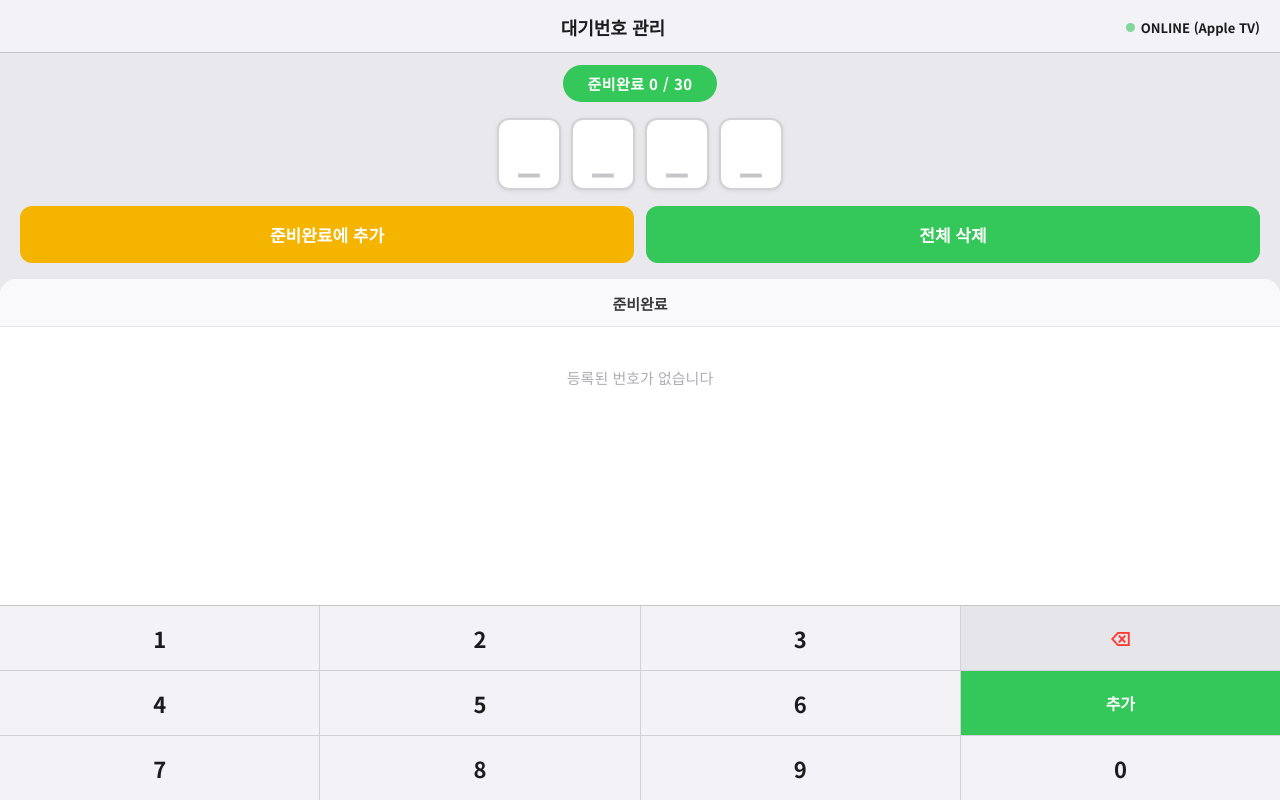
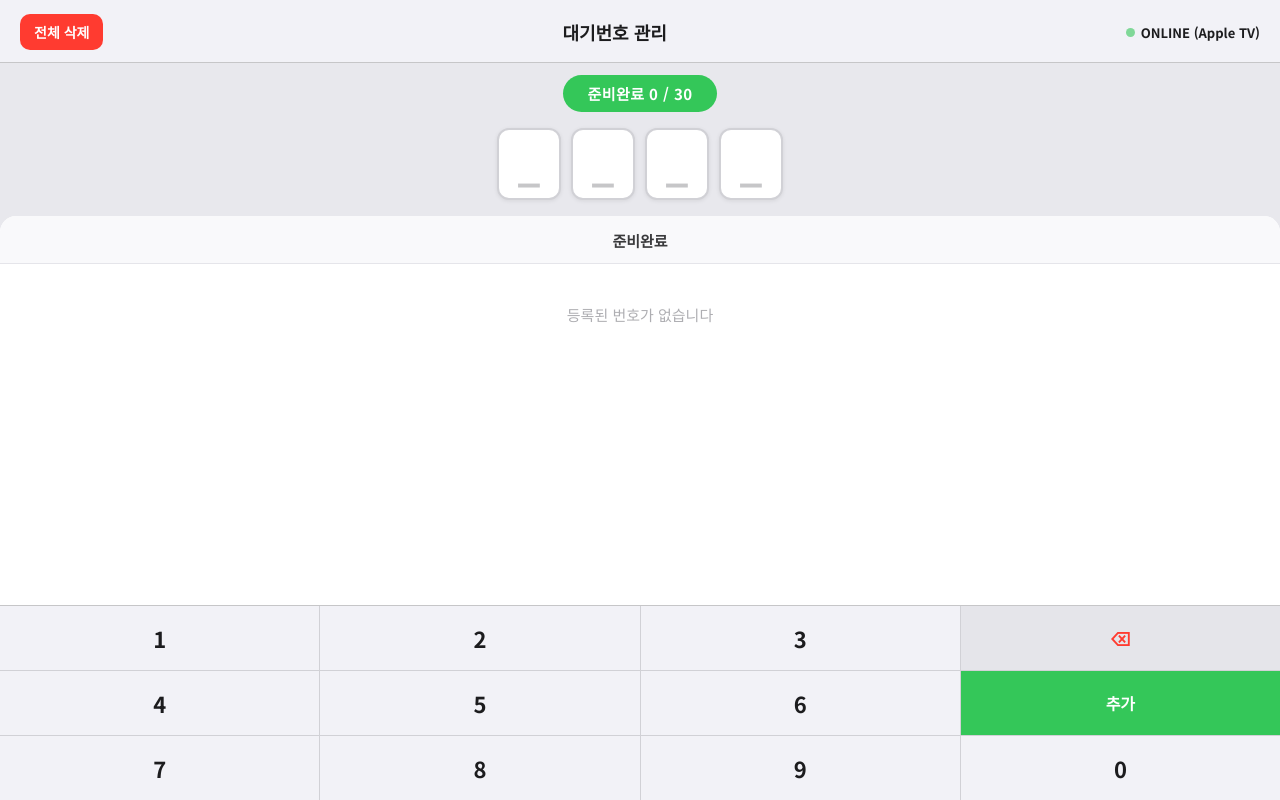
Before and after one commit to domino86604/queue-call-system, a Flask app: page / in a window 1280 px wide. Run offline with Flask 3, Linux system fonts and the light colour scheme; some libraries are stand-ins or nearby versions.

Commit message:
Fix: remove add button, move clear-all to nav bar, improve BT wake-up with Web Audio API

```diff
--- a/templates/control.html
+++ b/templates/control.html
@@ -108,36 +108,21 @@
 
     .digit-box.empty { color: #c6c6c8; }
 
-    /* ── 액션 버튼 ── */
-    .action-row {
-      display: flex;
-      gap: 12px;
-      padding: 0 20px 16px;
-    }
-
-    .btn {
-      flex: 1;
-      padding: 16px 0;
+    /* ── nav 전체삭제 버튼 ── */
+    .nav-btn-clear {
+      background: #ff3b30;
+      color: #fff;
       border: none;
-      border-radius: 12px;
-      font-size: 17px;
+      border-radius: 10px;
+      font-size: 14px;
       font-weight: 700;
       font-family: inherit;
+      padding: 8px 14px;
       cursor: pointer;
-      transition: opacity 0.15s, transform 0.1s;
+      white-space: nowrap;
+      transition: opacity 0.15s;
     }
-
-    .btn:active { opacity: 0.75; transform: scale(0.97); }
-
-    .btn-add {
-      background: #f4b400;
-      color: #fff;
-    }
-
-    .btn-clear {
-      background: #34c759;
-      color: #fff;
-    }
+    .nav-btn-clear:active { opacity: 0.7; }
 
     /* ── 숫자 목록 테이블 ── */
     .list-section {
@@ -286,7 +271,7 @@
 
   <!-- 상단 내비 -->
   <div class="nav-bar">
-    <div style="width:80px"></div>
+    <button class="nav-btn-clear" onclick="clearAll()">전체 삭제</button>
     <div class="nav-title">대기번호 관리</div>
     <div class="nav-status">
       <div class="status-dot"></div>
@@ -307,11 +292,6 @@
     <div class="digit-box empty" id="d3">_</div>
   </div>
 
-  <!-- 액션 버튼 -->
-  <div class="action-row">
-    <button class="btn btn-add" onclick="addNumber()">준비완료에 추가</button>
-    <button class="btn btn-clear" onclick="clearAll()">전체 삭제</button>
-  </div>
 
   <!-- 번호 목록 -->
   <div class="list-section">
```
Also changed, not shown: templates/display.html (+58 -9 lines).
